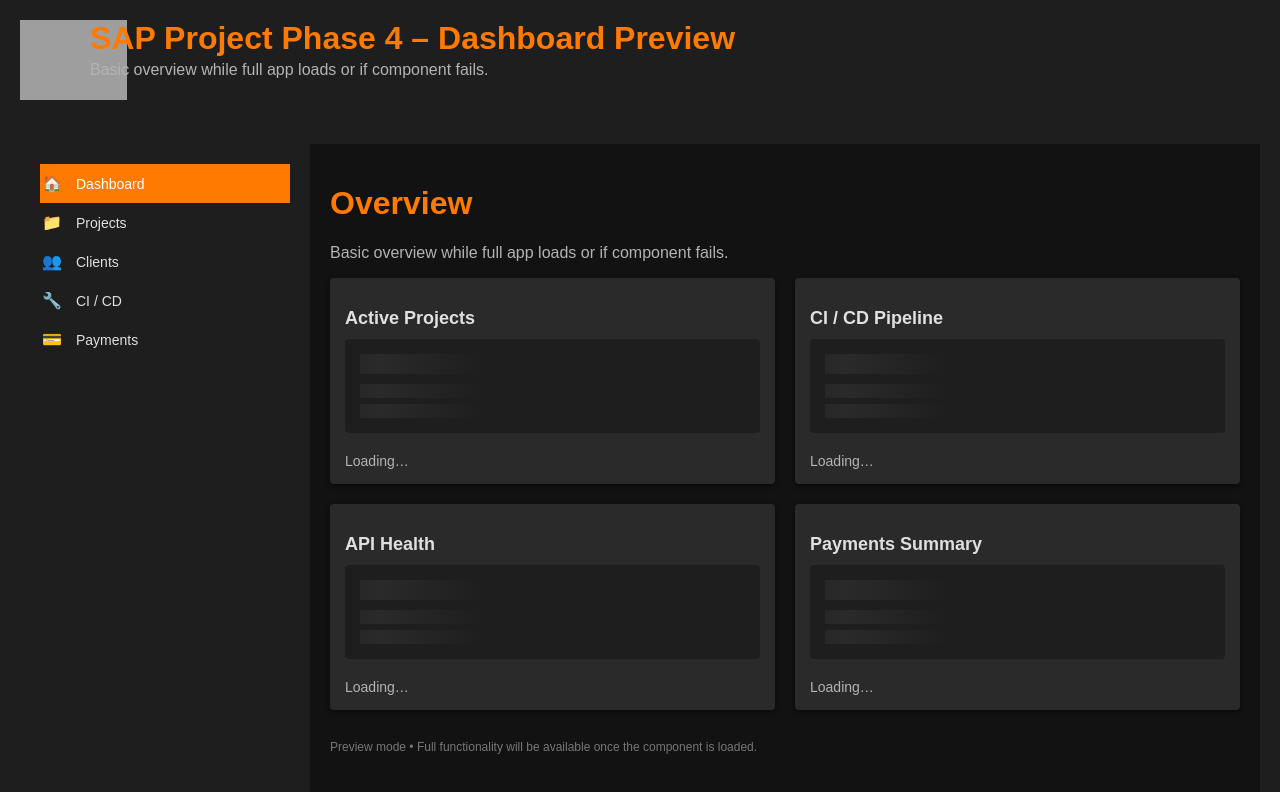
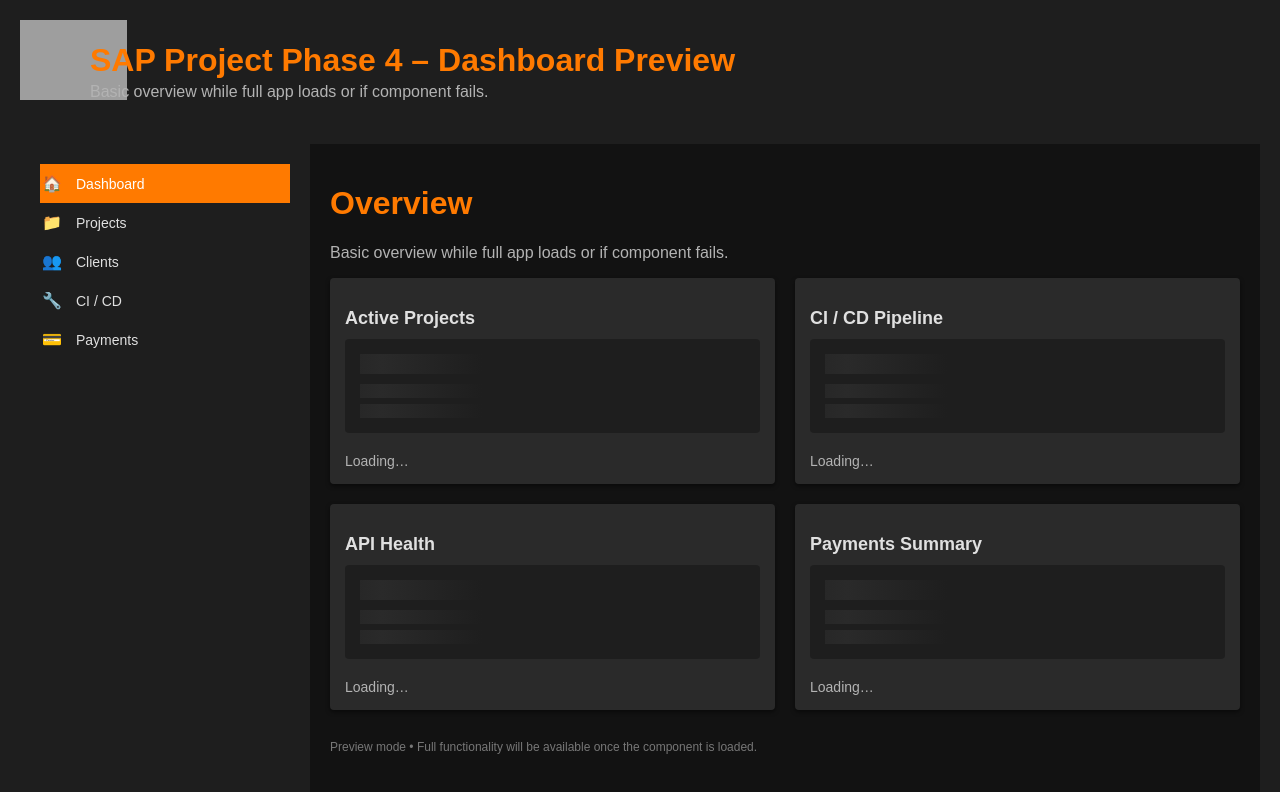
Before and after one commit to vitrixLab/SAP-Project-Phase-4-abap-partner-reference-application, a website: page fiori-apps/visitors/webapp/index.html in a window 1280 px wide. Drawn offline with Linux system fonts and the light colour scheme; grey boxes are pictures that could not be loaded.

Commit message:
Update index.html

```diff
--- a/fiori-apps/visitors/webapp/index.html
+++ b/fiori-apps/visitors/webapp/index.html
@@ -214,6 +214,7 @@
              class="app‑logo" />
       </div>
       <div class="title‑container">
+        <p class="app‑subtitle">&nbsp</p>
         <h1 class="app‑title">SAP Project Phase 4 – Dashboard Preview</h1>
         <p class="app‑subtitle">Basic overview while full app loads or if component fails.</p>
       </div>
```
